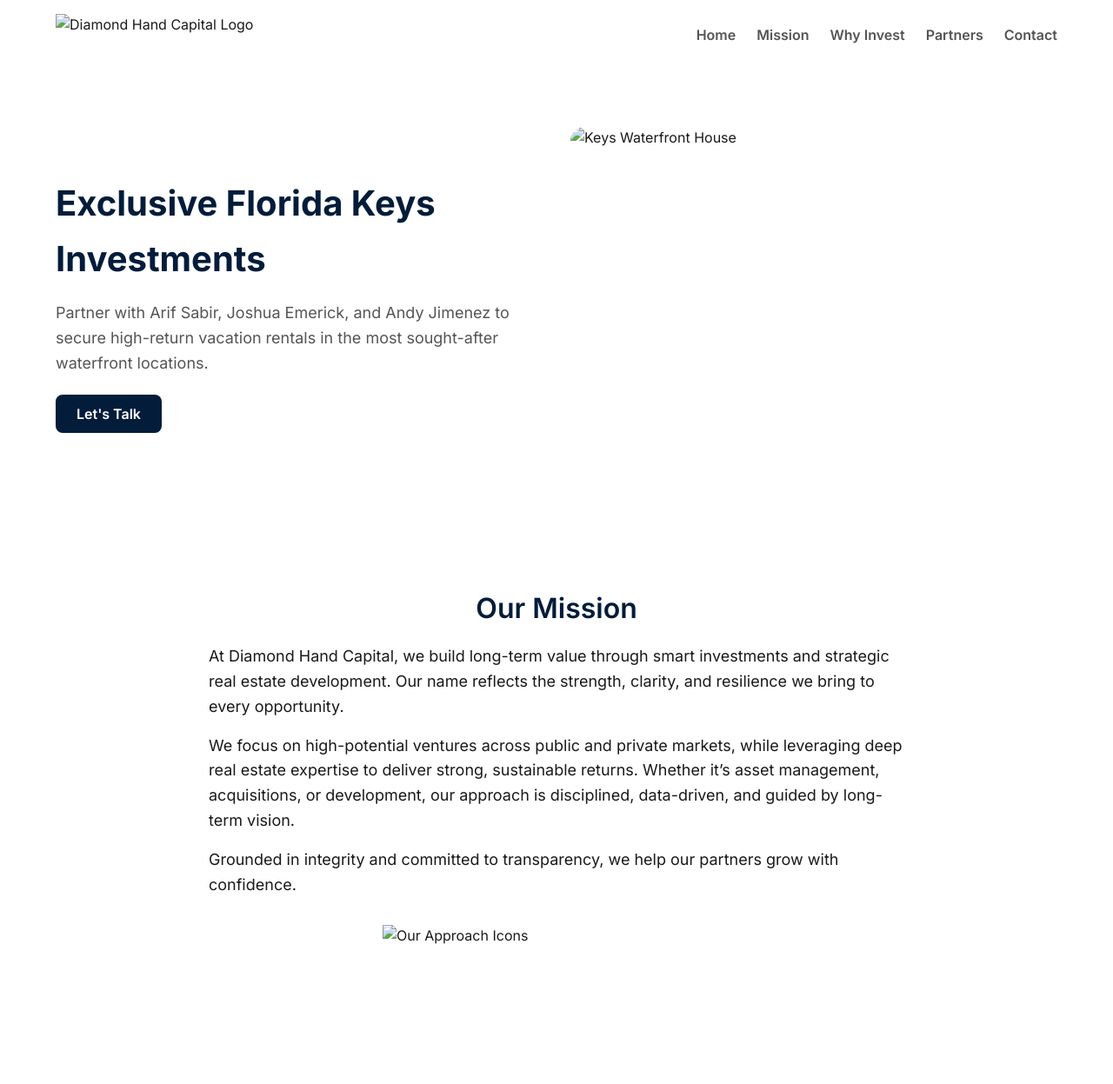
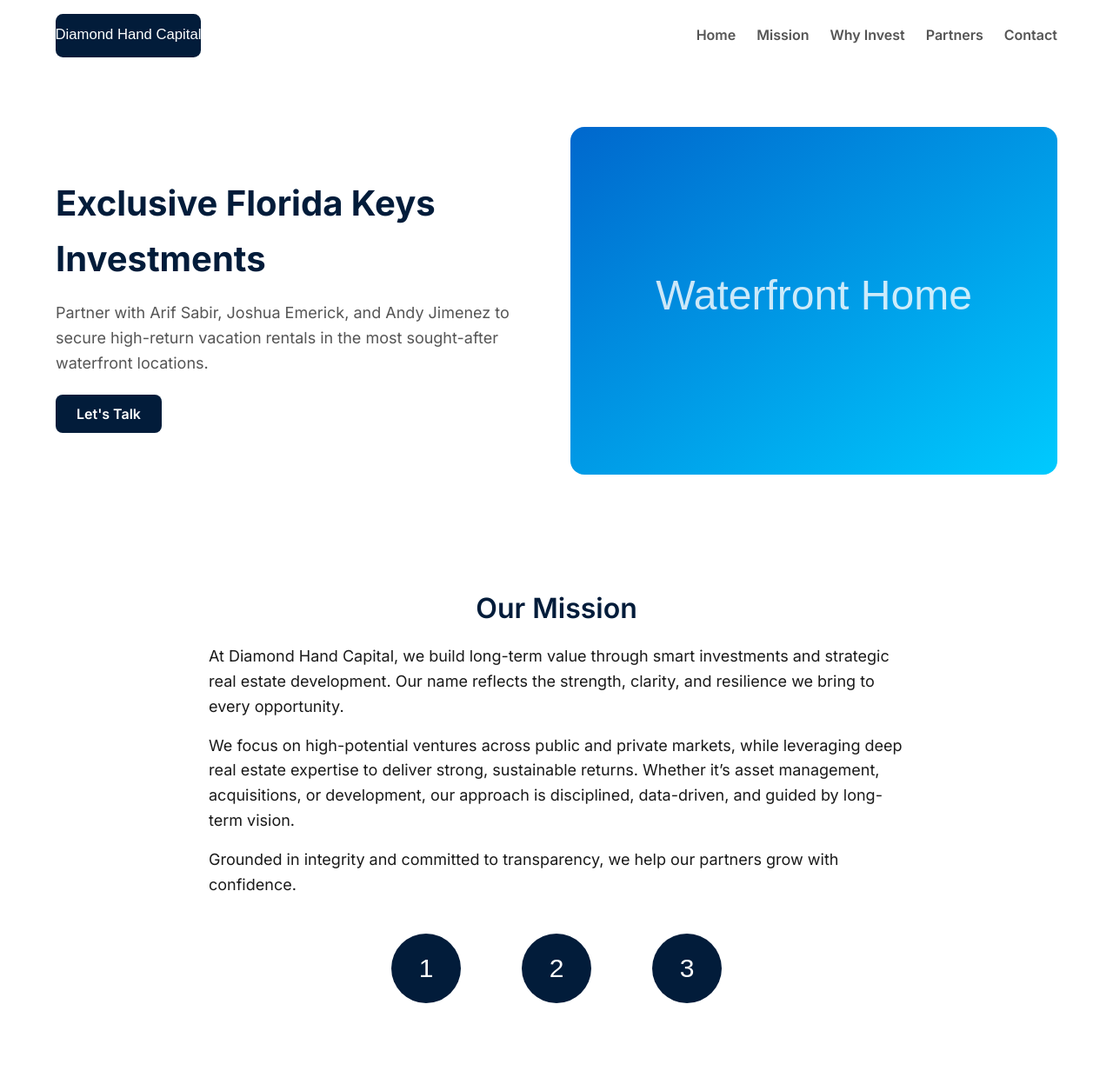
Before and after one commit to sabir15a/DiamondHandCapital, a plain HTML site: page index.html in a window 1280 px wide. Shown: the top 1247 px of the page at 87% size. Drawn offline with Linux system fonts and the light colour scheme.

Commit message:
Add placeholder images

```diff
--- a/index.html
+++ b/index.html
@@ -70,7 +70,7 @@
   <!-- Navigation -->
   <nav class="container">
     <div class="nav-logo">
-      <img src="/mnt/data/Screen%20Shot%202025-06-07%20at%2010.18.15%20AM.png" alt="Diamond Hand Capital Logo">
+      <img src="assets/logo.svg" alt="Diamond Hand Capital Logo">
     </div>
     <div class="nav-links">
       <a href="#hero">Home</a>
@@ -89,7 +89,7 @@
       <a href="#contact" class="btn-primary">Let's Talk</a>
     </div>
     <div class="hero-img">
-      <img src="/mnt/data/A_high-resolution_digital_photograph_captures_a_lu.png" alt="Keys Waterfront House">
+      <img src="assets/hero.svg" alt="Keys Waterfront House">
     </div>
   </section>
 
@@ -99,7 +99,7 @@
     <p>At Diamond Hand Capital, we build long-term value through smart investments and strategic real estate development. Our name reflects the strength, clarity, and resilience we bring to every opportunity.</p>
     <p>We focus on high-potential ventures across public and private markets, while leveraging deep real estate expertise to deliver strong, sustainable returns. Whether it’s asset management, acquisitions, or development, our approach is disciplined, data-driven, and guided by long-term vision.</p>
     <p>Grounded in integrity and committed to transparency, we help our partners grow with confidence.</p>
-    <img class="mission-icons" src="/mnt/data/A_set_of_three_flat-style_vector_icons_in_navy_blu.png" alt="Our Approach Icons">
+    <img class="mission-icons" src="assets/mission-icons.svg" alt="Our Approach Icons">
   </section>
 
   <!-- Features Section -->
```
Also changed, not shown: main.html (+3 -3 lines), assets/hero.svg (added), assets/logo.svg (added), assets/mission-icons.svg (added), 1 other file.
